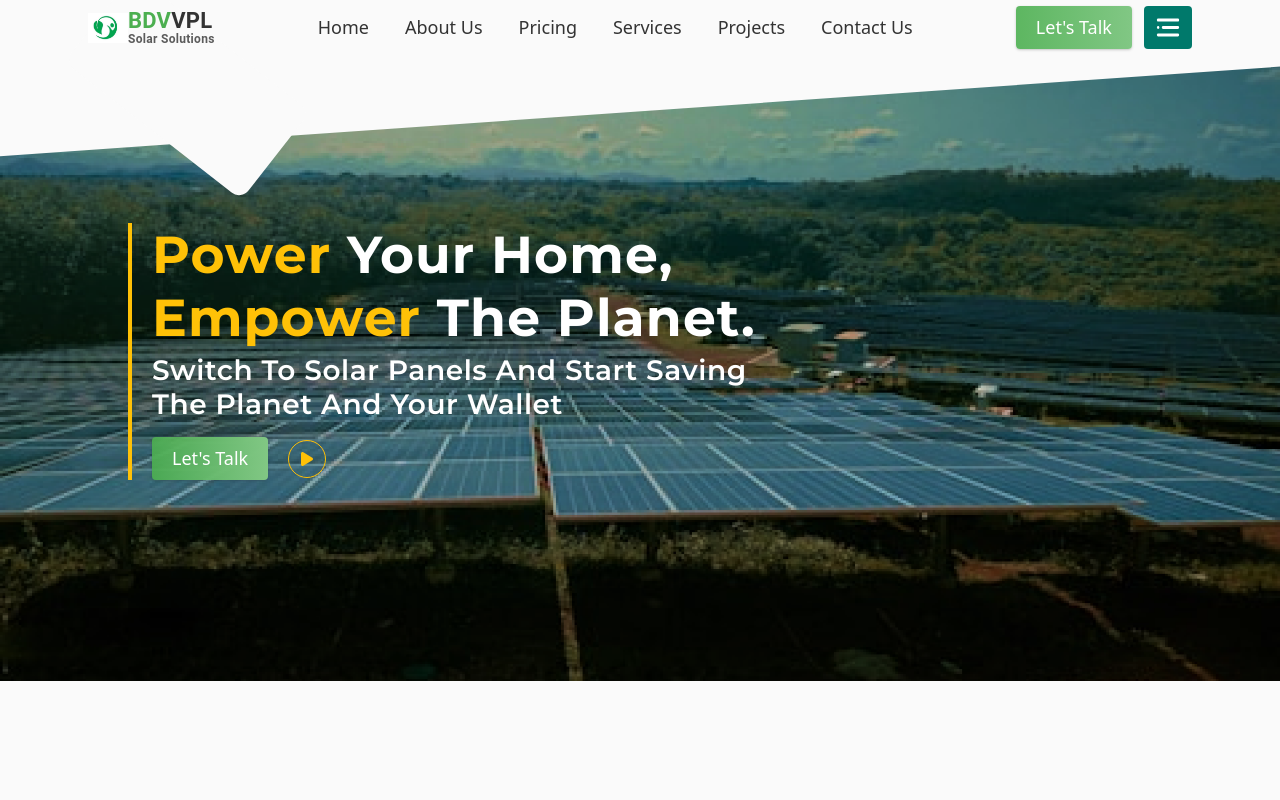
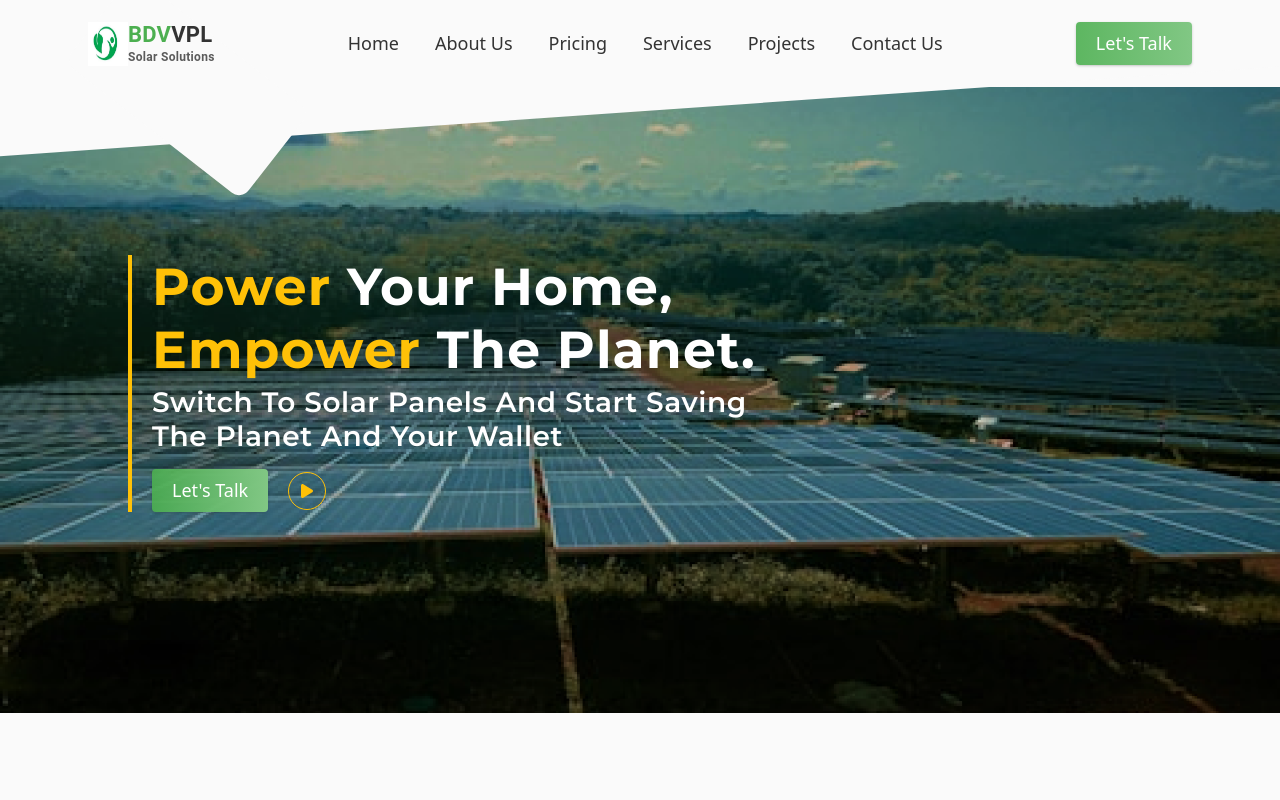
Before and after one commit to Chaitanya-exe/BDBVPL, a Next.js app: page / in a window 1280 px wide. Shown: the top 800 px of the page. Built offline with nearby package versions, Linux system fonts and the light colour scheme; what tailwindcss-motion would draw is missing.

Commit message:
Responive header

```diff
--- a/components/Header.jsx
+++ b/components/Header.jsx
@@ -1,10 +1,31 @@
+"use client";
 import Image from "next/image";
 import React from "react";
 import Button from "./Button";
 import { FaPlay } from "react-icons/fa6";
 import Link from "next/link";
+import { useState } from "react";
 
 const Header = () => {
+  // State to manage the menu icon and visibility of the navbar list
+  const [isMenuOpen, setIsMenuOpen] = useState(false);
+
+  // Function to toggle the image source
+  // function Menu(e) {
+  //   let list = document.querySelector("ul");
+  //   e.name === "menu"
+  //     ? ((e.name = "close"),
+  //       list.classList.add("top-[80px]"),
+  //       list.classList.add("opacity-100"))
+  //     : ((e.name = "menu"),
+  //       list.classList.remove("top-[80px]"),
+  //       list.classList.remove("opacity-100"));
+  // }
+  // Function to toggle the menu state
+  const Menu = () => {
+    setIsMenuOpen(!isMenuOpen);
+  };
+
   return (
     <div className="capitalize relative">
       <div className="absolute lg:-top-16 -bottom-4  -left-6 right-0 -z-10">
@@ -12,8 +33,10 @@ const Header = () => {
           <div className="bg-[#FAFAFA] absolute lg:bottom-0 lg:left-24 bottom-1 rotate-[42deg] h-28 lg:w-56 w-36 rounded-xl -z-10" />
         </div>
       </div>
-      <div className="flex py-1.5 px-2 lg:mx-20 items-center justify-between gap-1.5 md:gap-2.5">
-        <div className="flex items-center flex-">
+
+      <div className="md:flex py-1.5 px-2 lg:mx-20 md:items-center md:justify-between gap-1.5 md:gap-2.5">
+        <div className="flex justify-between items-center ">
+          <div className="flex">
             <Image
               src={"/images/logo.jpg"}
               width={40}
@@ -21,7 +44,7 @@ const Header = () => {
               alt="logo"
               className=""
             />
-          <div className="-space-y-1">
+            <div className="">
               <h1 className="logoText uppercase text-green">
                 BDV<span className="text-text">VPL</span>
               </h1>
@@ -30,21 +53,49 @@ const Header = () => {
               </h5>
             </div>
           </div>
-        <div className=" *:capitalize hidden md:flex items-center md:gap-4 lg:gap-9">
-          <span className="hover:text-green lg:text-[18px]  pTex">Home</span>
-          <span className="hover:text-green lg:text-[18px] hover:font-semibol pTex ">About us</span>
-          <span className="hover:text-green lg:text-[18px] hover:font-semibol pTex">Pricing</span>
-          <span className="hover:text-green lg:text-[18px] hover:font-semibol pTex">Services</span>
-          <span className="hover:text-green lg:text-[18px] hover:font-semibol pTex">Projects</span>
-          <span className="hover:text-green lg:text-[18px] hover:font-semibol pTex">Contact Us</span>
+          <div className="">
+            <button
+              onClick={Menu}
+              className="bg-deepTeal text-white p-2.5 lg:p-3 rounded md:hidden"
+            >
+              <Image
+                src={isMenuOpen ? "/icons/close.svg" : "/icons/menu.svg"}
+                width={24}
+                height={24}
+                alt="menu"
+              />
+            </button>
           </div>
-        <div className="flex items-center gap-1.5 md:gap-3">
+        </div>
+
+        <ul
+          className={`*:capitalize md:flex md:items-center md:gap-4 lg:gap-9 z-[1] bg-[#FAFAFA] md:z-auto md:static absolute w-full left-0 md:w-auto md:py-6 py-0 md:pl-0 pl-7 transition-all ease-in duration-500 md:opacity-100 ${
+            isMenuOpen ? "opacity-100 top-[55px]" : "opacity-0 top-[-400px]"
+          }`}
+        >
+          <li className="my-6 md:my-0 hover:text-green duration-300 lg:text-[18px]  pTex">
+            Home
+          </li>
+          <li className="my-6 md:my-0 hover:text-green duration-300 lg:text-[18px] hover:font-semibol pTex ">
+          <Link href={"#About"}>About us</Link>
+          </li>
+          <li className="my-6 md:my-0 hover:text-green duration-300 lg:text-[18px] hover:font-semibol pTex">
+            Pricing
+          </li>
+          <li className="my-6 md:my-0 hover:text-green duration-300 lg:text-[18px] hover:font-semibol pTex">
+            <Link href={"#Services"}>Services</Link>
+          </li>
+          <li className="my-6 md:my-0 hover:text-green duration-300 lg:text-[18px] hover:font-semibol pTex">
+          <Link href={"#Projects"}>Projects</Link>
+          </li>
+          <li className="my-6 md:my-0 hover:text-green duration-300 lg:text-[18px] hover:font-semibol pTex">
+          <Link href={"/contactus"}>Contact Us</Link>
+          </li>
+        </ul>
+        <div className="hidden md:flex items-center gap-1.5 md:gap-3">
           <Link href={"/contactus"}>
             <Button text={"Let's Talk"} />
           </Link>
-        <button className="bg-deepTeal text-white p-2.5 lg:p-3 rounded">
-          <Image src={"/icons/menu.svg"} width={24} height={24} alt="menu" />
-        </button>
         </div>
       </div>
     </div>
--- a/components/sections/AboutSec.jsx
+++ b/components/sections/AboutSec.jsx
@@ -6,7 +6,7 @@ import Link from "next/link";
 
 const AboutSec = () => {
   return (
-    <div className="mt-20 px-6 lg:px-20 max-w-[890px]">
+    <div id="About" className="mt-20 px-6 lg:px-20 max-w-[890px]">
       <Conatiner
         title={"About us"}
         h2={
--- a/components/sections/Projects.jsx
+++ b/components/sections/Projects.jsx
@@ -5,7 +5,7 @@ import Image from 'next/image';
 
 const Projects = () => {
   return (
-    <div className='bg-skyBlue py-10 lg:py-14'>
+    <div id="Projects" className='bg-skyBlue py-10 lg:py-14'>
       <Conatiner
         title={"Our projects"}
         h1={"Our Brightest Achievements"}
--- a/components/sections/ServicesSec.jsx
+++ b/components/sections/ServicesSec.jsx
@@ -7,7 +7,7 @@ import { FaArrowRightLong } from "react-icons/fa6";
 
 const ServicesSec = () => {
   return (
-    <div className="relative bg-deepTeal py-12 md:py-20">
+    <div id="Services" className="relative bg-deepTeal py-12 md:py-20">
       <Conatiner
         textAllign={"text-center text-white md:px-24 mx-auto"}
         title={"Our services"}
--- a/styles/globals.css
+++ b/styles/globals.css
@@ -14,11 +14,16 @@
     --foreground: #ededed;
   }
 } */
+html {
+  scroll-behavior: smooth;
+}
+
 
 body {
   /* font-family: Arial, Helvetica, sans-serif; */
   background: #FAFAFA;
   color: #333333;
+  scroll-behavior: smooth;
 }
 
 @layer utilities{
```
Also changed, not shown: app/contactus/page.js (+1 -1 lines), public/icons/close.svg (added). Lines whose indentation alone changed are shown as unchanged.
